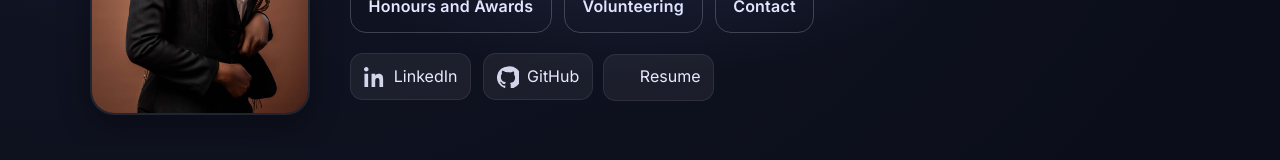
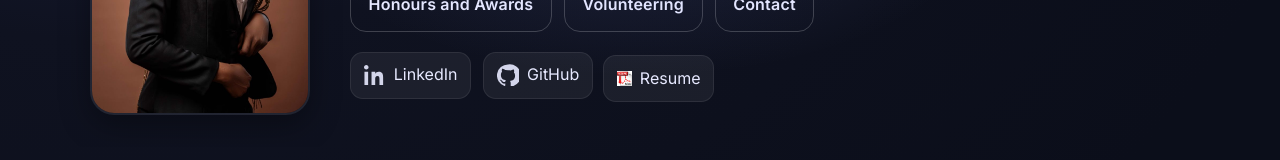
Before and after one commit to Emmauella/Emmanuella_Dodoo--Portfolio, a plain HTML site: page index.html in a window 1280 px wide. Shown: the part 278-438 px from the top of the page. Drawn offline with nearby package versions, Linux system fonts and the light colour scheme; the site is published under a folder, as on GitHub Pages, so addresses that start at the root find nothing.

```diff
--- a/index.html
+++ b/index.html
@@ -45,7 +45,7 @@
 
               <a href="./Emmanuella_Dodoo_Resume.pdf" download aria-label="Resume" class="resume">
                 <!-- Resume SVG -->
-              <img src="/assets/Resume.jpg" alt="">
+              <img src="./assets/Resume.jpg" alt="">
               <span>Resume</span>
             </a>
           </li>
```
